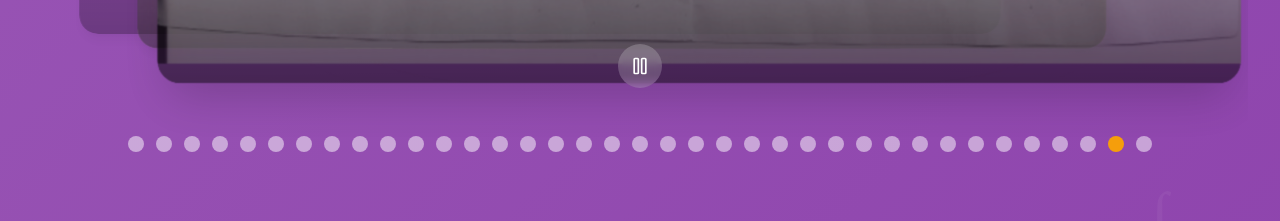
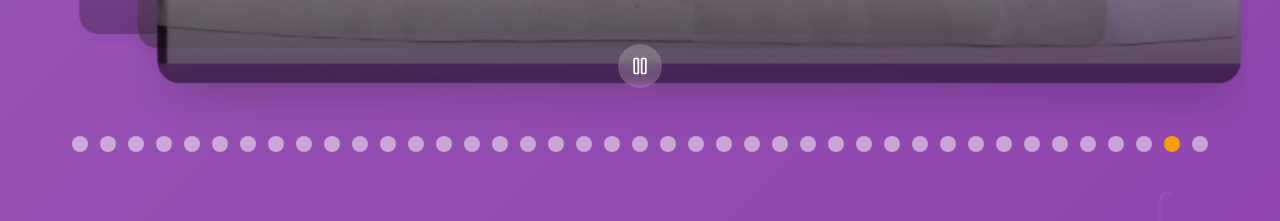
Before and after one commit to aviph/mathsolver.co.il, a Next.js app: page / in a window 1280 px wide. Shown: the part 1660-1881 px from the top of the page. Built offline with nearby package versions, Linux system fonts and the light colour scheme; a web font is replaced by a local one.

Commit message:
מספרים עלי: תמונות 2020

```diff
--- a/src/components/TestimonialsSection.tsx
+++ b/src/components/TestimonialsSection.tsx
@@ -274,6 +274,36 @@ const testimonials = [
     name: 'מירה בדולח (2019) אמא של יקיר ',
     grade: '',
     letterImage: '/images/testimonials-section/2019/2019-08-22-bdulach.jpg',
+    imageFit: 'contain' as const,
+  },
+
+  // 2020
+  {
+    id: 39,
+    name: 'עדן כיל (2020)',
+    grade: 'כיתה יב',
+    letterImage: '/images/testimonials-section/2020/2020-06-12_eden_chil.jpg',
+    imageFit: 'contain' as const,
+  },
+  {
+    id: 40,
+    name: 'כרמית למפרט (2020)',
+    grade: '',
+    letterImage: '/images/testimonials-section/2020/2020-06-14_carmit_lamfert.jpg',
+    imageFit: 'contain' as const,
+  },
+  {
+    id: 41,
+    name: 'משפחת בדולח (2020)',
+    grade: '',
+    letterImage: '/images/testimonials-section/2020/2020-06-20_bdulach.jpg',
+    imageFit: 'contain' as const,
+  },
+  {
+    id: 42,
+    name: 'מירה בדולח (2020) אמא של יקיר ',
+    grade: '',
+    letterImage: '/images/testimonials-section/2020/2020-06-mira_bdulach.png',
     imageFit: 'contain' as const,
   },
 ]
```
